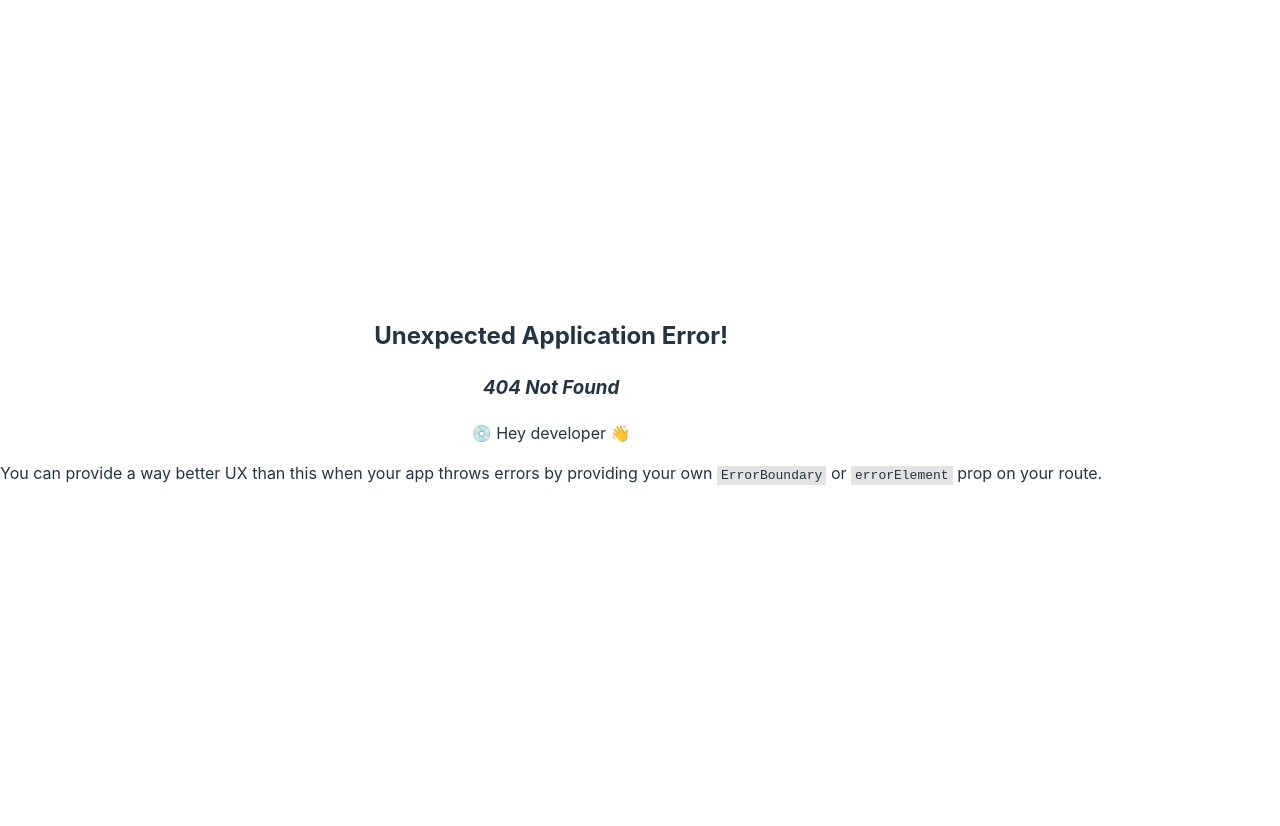
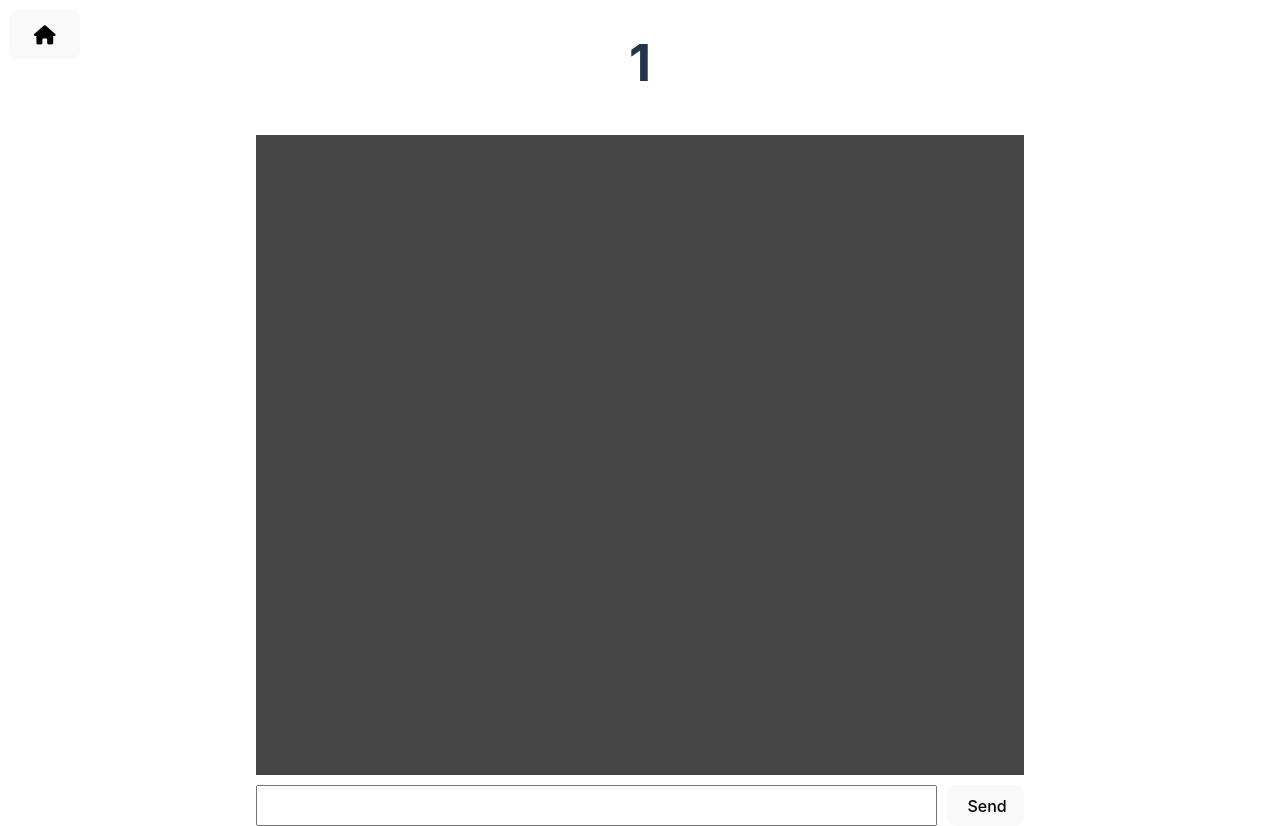
Before and after one commit to BerinMadzak/Online-Chatroom, a React (Vite) app: page /1 in a window 1280 px wide. Before the commit this address had no page. Before the commit the page ends 800 px from the top, so only its background shows below. Built offline with nearby package versions, Linux system fonts and the light colour scheme.

Commit message:
Add visuals for chatroom page

```diff
--- a/src/App.css
+++ b/src/App.css
@@ -1,5 +1,9 @@
 #root {
   text-align: center;
+}
+
+body {
+  align-items: flex-start;
 }
 
 .chatroom-display {
@@ -51,3 +55,39 @@ h1 {
   height: 30px;
   margin-right: 20px;
 }
+
+.chatroom-page {
+  display: flex;
+  gap: 10px;
+  width: 100vw;
+  flex-direction: column;
+  justify-content: center;
+  align-items: center;
+}
+
+.chatroom {
+  height: 80vh;
+  width: 60vw;
+  background-color: #454545;
+}
+
+.message-form {
+  display: flex;
+  gap: 10px;
+  width: 60vw;
+}
+
+.message-form input {
+  width: 90%;
+}
+
+.message-form button {
+  width: 10%;
+}
+
+.home-button {
+  position: absolute;
+  top: 10px;
+  left: 10px;
+  font-size: 1.2rem;
+}
--- a/src/App.jsx
+++ b/src/pages/App.jsx
@@ -1,5 +1,5 @@
-import './App.css'
-import ChatroomDisplay from './components/ChatroomDisplay'
+import '../App.css'
+import ChatroomDisplay from '../components/ChatroomDisplay'
 
 function App() {
   return (
--- /dev/null
+++ b/src/pages/Chatroom.jsx
@@ -0,0 +1,20 @@
+import { useParams } from "react-router-dom";
+
+export default function Chatroom()
+{
+    const { name } = useParams();
+
+    return (
+        <div className="chatroom-page">
+            <button className="home-button"><i className="fa-solid fa-home"></i></button>
+            <h1>{name}</h1>
+            <div className="chatroom">
+
+            </div>
+            <form className="message-form" action="">
+                <input type="text" />
+                <button type="submit">Send</button>
+            </form>
+        </div>
+    );
+}
```
Also changed, not shown: src/components/Message.jsx (added, +10 -0 lines), src/main.jsx (+6 -1 lines).
